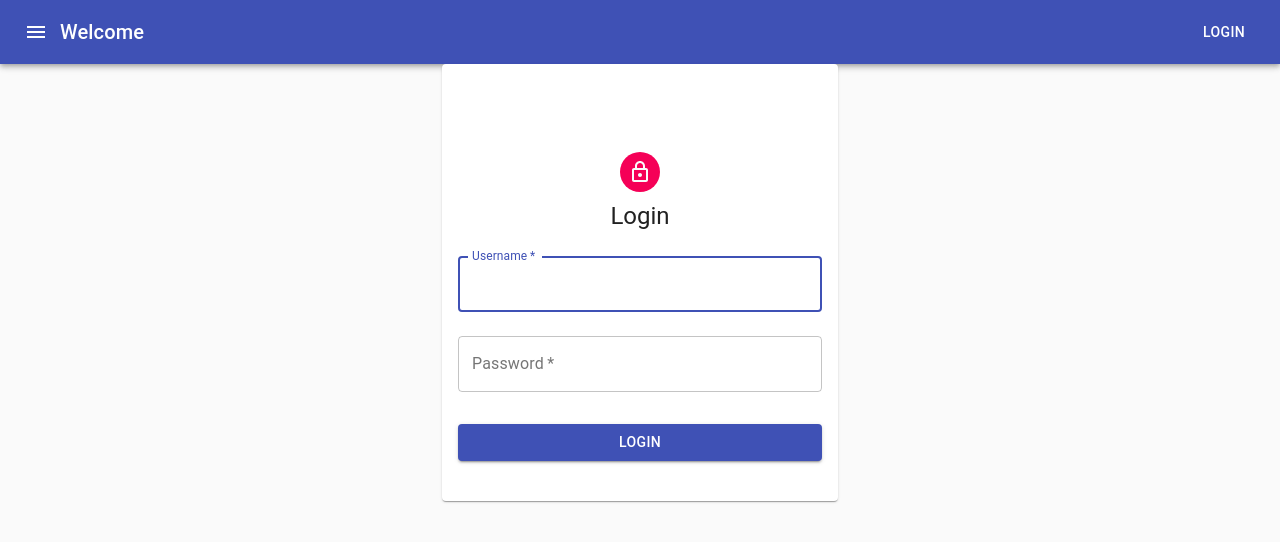
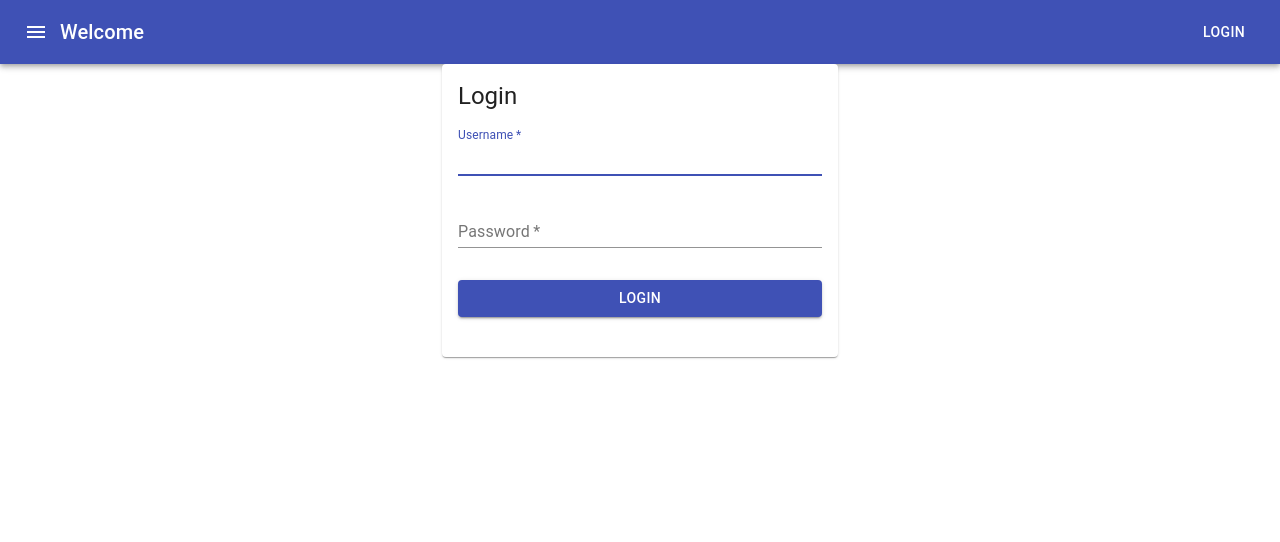
Before and after one commit to OuthBack/test-website, a Next.js app: page /login in a window 1280 px wide. Shown: the top 542 px of the page. Built offline with nearby package versions, Linux system fonts and the light colour scheme; no server answers.

Commit message:
Bug Fix.es. Is logged. Material Design Fixes

```diff
--- a/components/Login/Login.tsx
+++ b/components/Login/Login.tsx
@@ -29,10 +29,7 @@ const useStyles = makeStyles((theme) => ({
         margin: theme.spacing(1),
         backgroundColor: theme.palette.secondary.main,
     },
-    form: {
-        width: "100%", // Fix IE 11 issue.
-        marginTop: theme.spacing(1),
-    },
+    form: {},
     submit: {
         margin: theme.spacing(3, 0, 2),
     },
@@ -45,17 +42,11 @@ export default function Login(props: any) {
         <Container component="main" maxWidth="xs">
             <Card className={classes.root}>
                 <CardContent>
-                    <CssBaseline />
-                    <div className={classes.paper}>
-                        <Avatar className={classes.avatar}>
-                            <LockOutlinedIcon />
-                        </Avatar>
                     <Typography component="h1" variant="h5">
                         Login
                     </Typography>
-                        <form className={classes.form} noValidate>
                     <TextField
-                                variant="outlined"
+                        variant="standard"
                         margin="normal"
                         required
                         fullWidth
@@ -70,7 +61,7 @@ export default function Login(props: any) {
                         }
                     />
                     <TextField
-                                variant="outlined"
+                        variant="standard"
                         margin="normal"
                         required
                         fullWidth
@@ -94,8 +85,6 @@ export default function Login(props: any) {
                     >
                         Login
                     </Button>
-                        </form>
-                    </div>
                 </CardContent>
             </Card>
         </Container>
--- a/pages/api/islogged.ts
+++ /dev/null
@@ -1,22 +0,0 @@
-const isLoggedAsAdmin = (): boolean => {
-    const axios = require("axios");
-    const admin = axios({
-        method: "GET",
-        url: "/api/admin-page/admin-page",
-    }).then((response: any) => {
-        if (
-            response.status === 200 &&
-            response.data.message == "Admin Logged In"
-        ) {
-            return true;
-        } else if (
-            response.status === 200 &&
-            response.data.message == "User Logged In"
-        ) {
-            return false;
-        }
-    });
-    return admin;
-};
-
-export default isLoggedAsAdmin;
```
Also changed, not shown: pages/admin/index.tsx (+17 -11 lines). Lines whose indentation alone changed are shown as unchanged.
